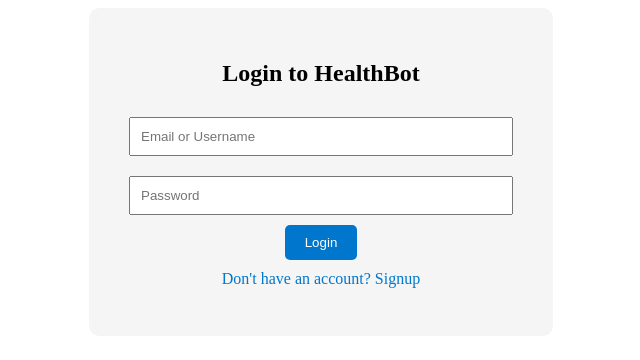
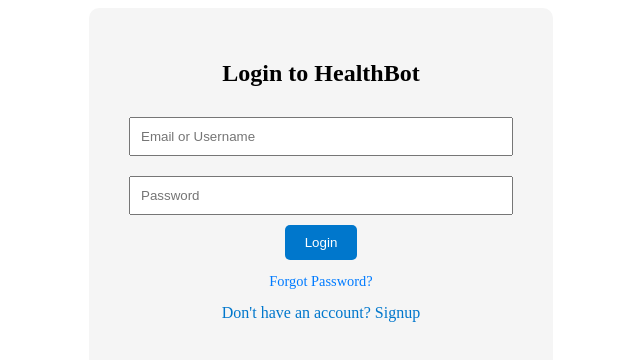
Before and after one commit to Mfaiz378/frontend, a React (Create React App) app in the folder healthbot-frontend/: page /login in a window 1280 px wide. Shown: the top 360 px of the page, without its empty margins (319-959 px from the left). Built offline with nearby package versions, Linux system fonts and the light colour scheme.

Commit message:
Enhance Login page with password recovery option
Added a 'Forgot Password?' link and improved signup prompt.

```diff
--- a/healthbot-frontend/src/pages/Login.js
+++ b/healthbot-frontend/src/pages/Login.js
@@ -50,7 +50,20 @@ const Login = () => {
           required
         />
         <button type="submit">Login</button>
-        <p onClick={() => navigate('/signup')}>Don't have an account? Signup</p>
+
+        <p
+          onClick={() => navigate('/forgot-password')}
+          style={{ cursor: 'pointer', fontSize: '0.9rem', color: '#007bff', marginTop: '0.8rem' }}
+        >
+          Forgot Password?
+        </p>
+
+        <p
+          onClick={() => navigate('/signup')}
+          style={{ cursor: 'pointer', marginTop: '0.5rem' }}
+        >
+          Don't have an account? Signup
+        </p>
       </form>
     </div>
   );
```
